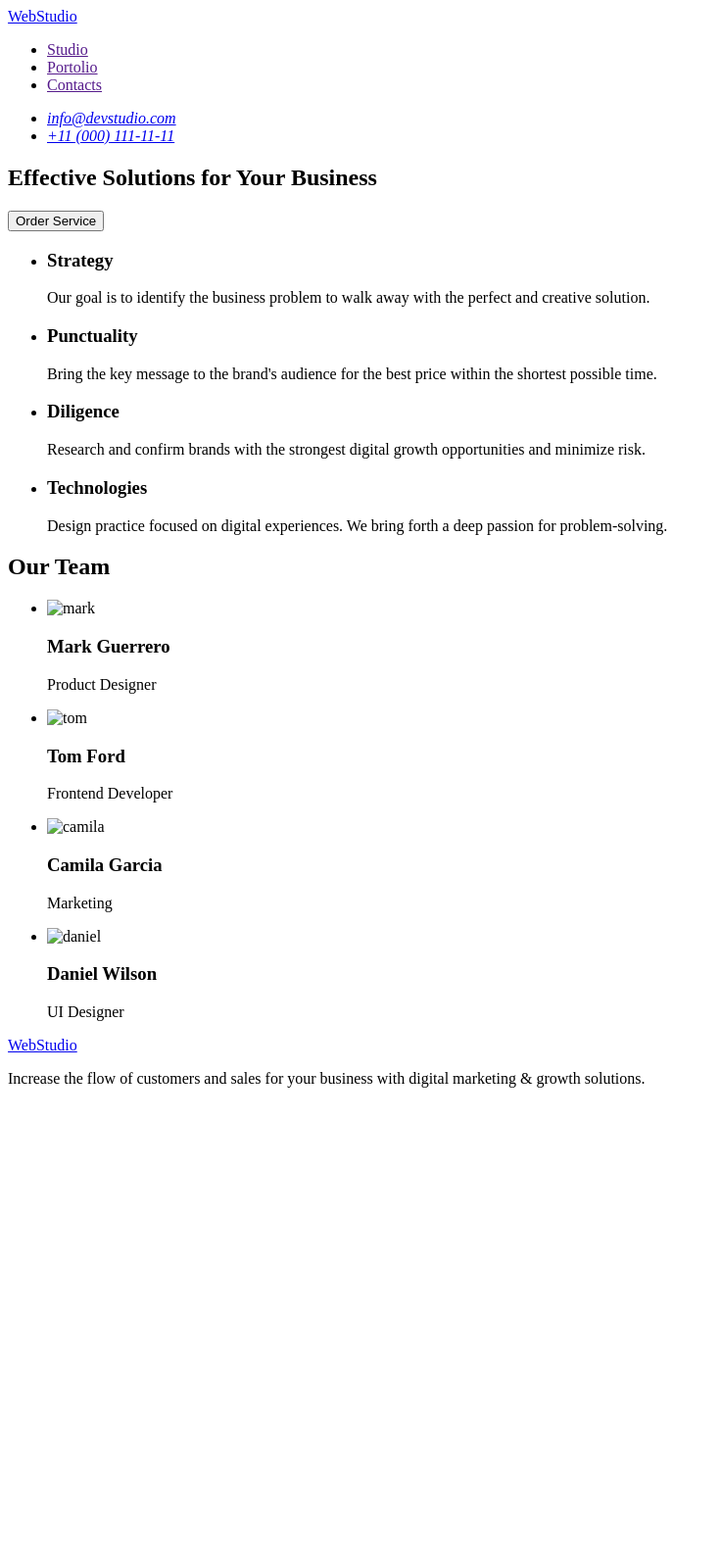
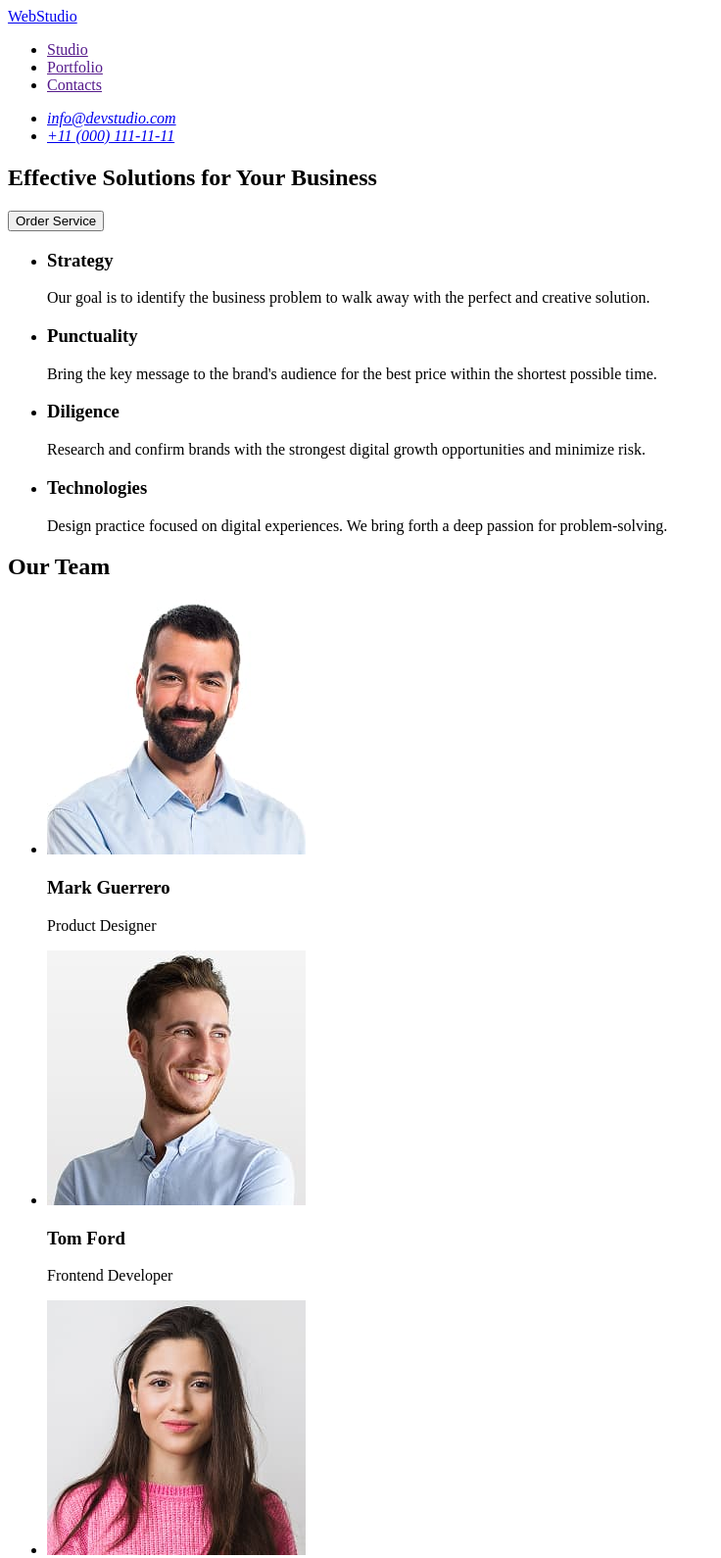
Before and after one commit to LeveriaVova/goit-markup-hw-01, a plain HTML site: page index.html in a window 1280 px wide. Shown: the top 1590 px of the page at 98% size, without its empty margins (0-736 px from the left). Before the commit the page ends 1126 px from the top, so only its background shows below. Drawn offline with Linux system fonts and the light colour scheme; the site is published under a folder, as on GitHub Pages, so addresses that start at the root find nothing.

Commit message:
add markup2

```diff
--- a/index.html
+++ b/index.html
@@ -7,11 +7,11 @@
   </head>
   <body>
     <header>
-      <a href="index.html">WebStudio </a>
+      <a href="./index.html">WebStudio</a>
       <nav>
         <ul>
           <li><a href="">Studio</a></li>
-          <li><a href="">Portolio</a></li>
+          <li><a href="">Portfolio</a></li>
           <li><a href="">Contacts</a></li>
         </ul>
       </nav>
@@ -30,6 +30,7 @@
       </section>
 
       <section>
+        <h2 hidden>Excellence</h2>
         <ul>
           <li>
             <h3>Strategy</h3>
@@ -66,20 +67,20 @@
         <h2>Our Team</h2>
         <ul>
           <li>
-            <img src="/image/team-1.jpg" alt="mark" width="264" height="260" />
+            <img src="./image/team-1.jpg" alt="mark" width="264" height="260" />
             <h3>Mark Guerrero</h3>
             <p>Product Designer</p>
           </li>
 
           <li>
-            <img src="/image/team-2.jpg" alt="tom" width="264" height="260" />
+            <img src="./image/team-2.jpg" alt="tom" width="264" height="260" />
             <h3>Tom Ford</h3>
             <p>Frontend Developer</p>
           </li>
 
           <li>
             <img
-              src="/image/team-3.jpg"
+              src="./image/team-3.jpg"
               alt="camila"
               width="264"
               height="260"
@@ -90,7 +91,7 @@
 
           <li>
             <img
-              src="/image/team-4.jpg"
+              src="./image/team-4.jpg"
               alt="daniel"
               width="264"
               height="260"
@@ -103,7 +104,7 @@
     </main>
 
     <footer>
-      <a href="index.html">WebStudio</a>
+      <a href="./index.html">WebStudio</a>
       <p>
         Increase the flow of customers and sales for your business with digital
         marketing & growth solutions.
```
